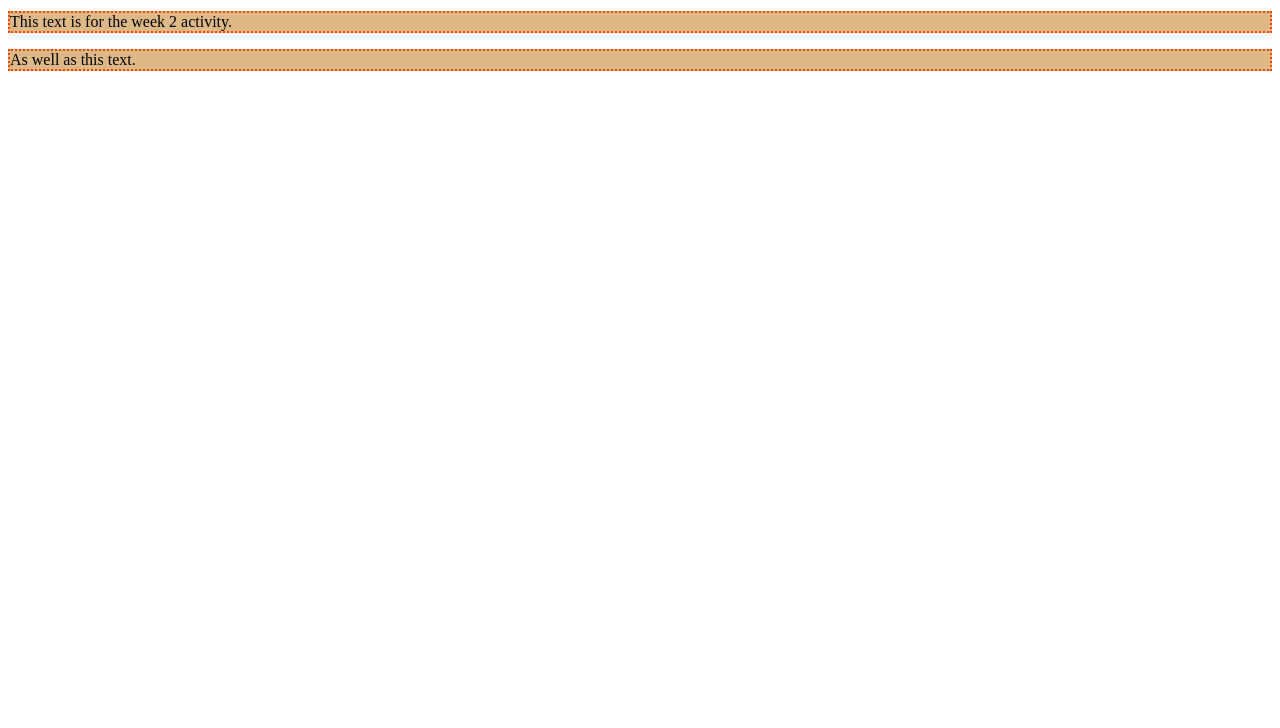
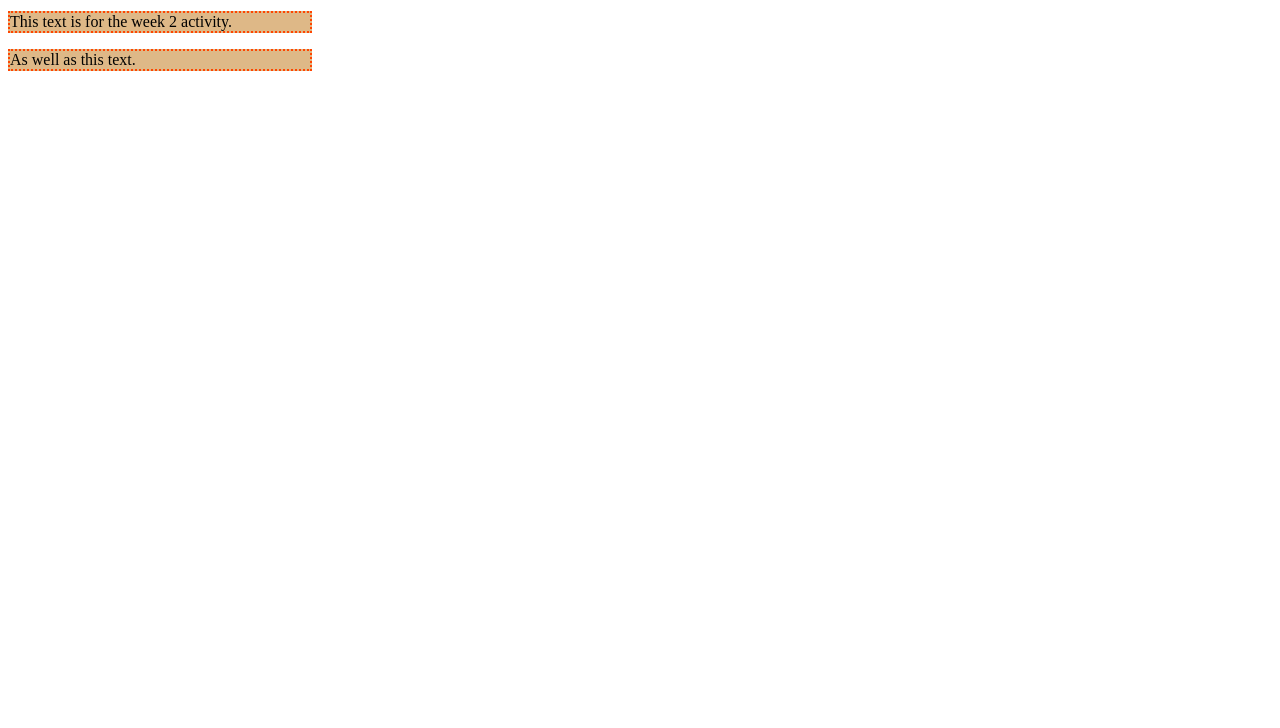
Before and after one commit to 3ug3ear/Week-2-activity, a plain HTML site: page index.html in a window 1280 px wide. Shown: the part 72-800 px from the top of the page. Drawn offline with Linux system fonts and the light colour scheme.

Commit message:
added class selector to <p> and set width

```diff
--- a/index.html
+++ b/index.html
@@ -9,9 +9,9 @@
 </head>
 <body>
     <h1>Hello World</h1>
-    <p>This text is for the week 2 activity.
+    <p class="p1">This text is for the week 2 activity.
     </p>
-    <p>As well as this text.</p>
+    <p class="p1">As well as this text.</p>
 
 </body>
 </html>
--- a/main.css
+++ b/main.css
@@ -7,3 +7,6 @@ p {
     background-color: burlywood;
     border: 2px dotted orangered;
 }
+.p1 {
+    width: 300px;
+}
```
